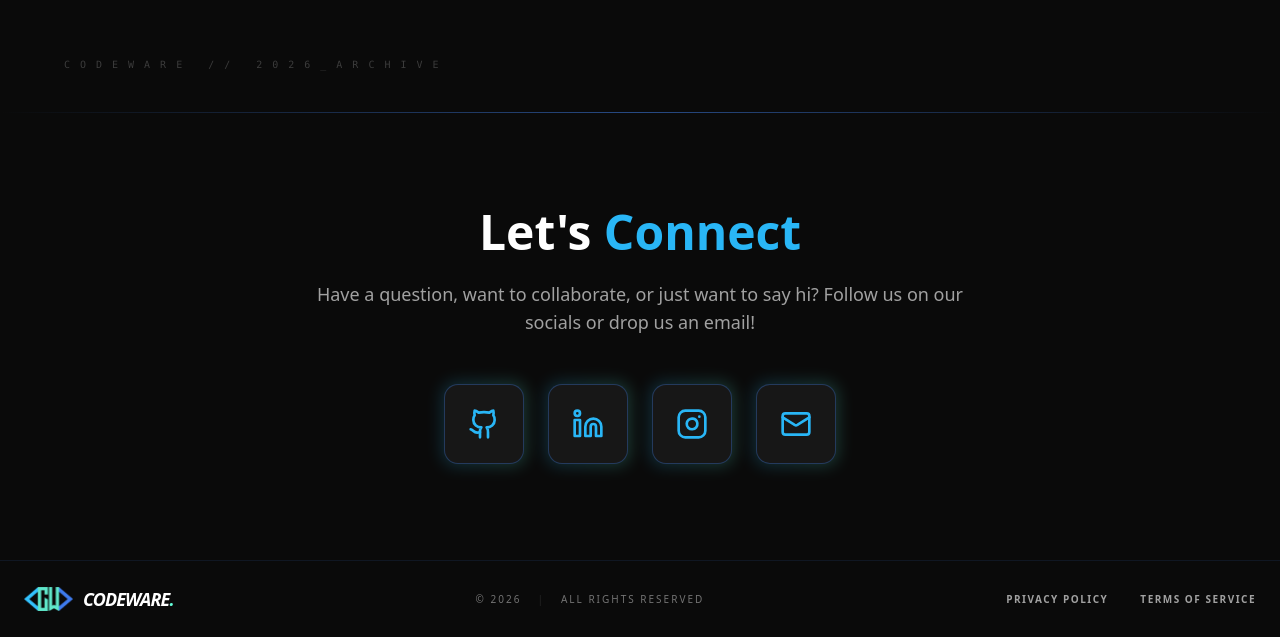
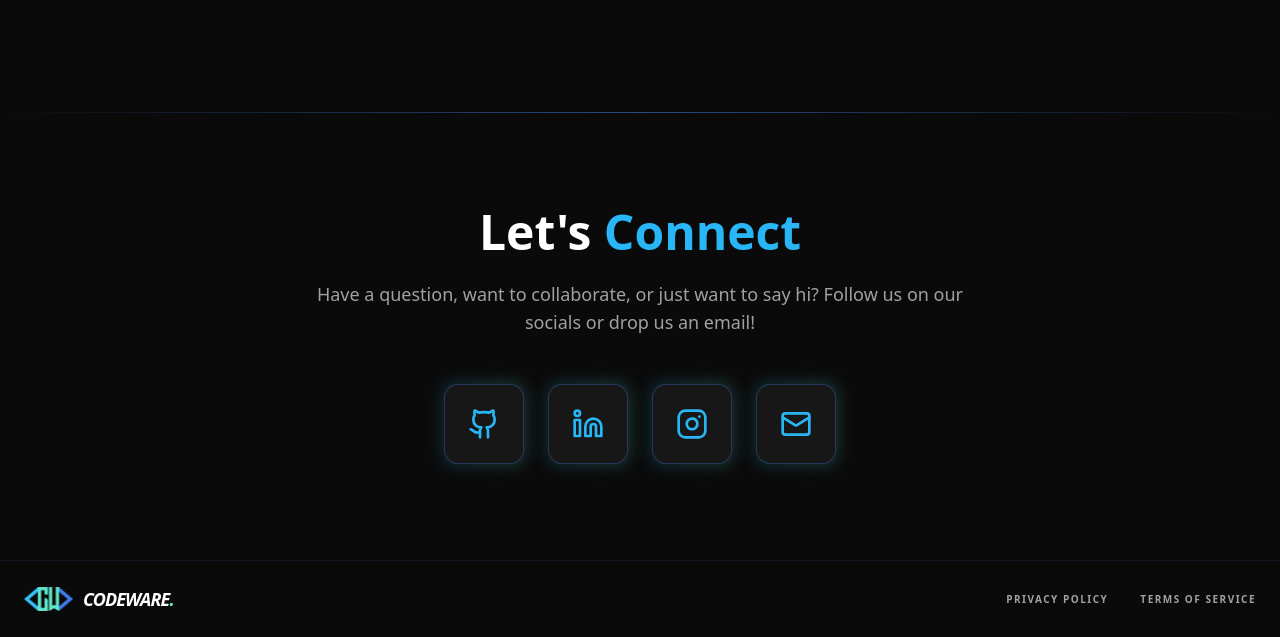
Before and after one commit to codewareofficial/OfficialWebsite, a React (Vite) app: page /events in a window 1280 px wide. Shown: the part 688-1325 px from the top of the page. Built offline with nearby package versions, Linux system fonts and the light colour scheme.

Commit message:
ready to deploy

```diff
--- a/src/components/Footer.jsx
+++ b/src/components/Footer.jsx
@@ -6,7 +6,7 @@ const Footer = () => {
       <div className="max-w-7xl mx-auto px-6">
         <div className="flex flex-col md:flex-row items-center justify-between gap-6">
 
-          {/* Left: Brand Identity (Slightly smaller for professional look) */}
+          {/* Left: Brand Identity */}
           <Link to="/" className="flex items-center group">
             <img src="/images/logo.png" alt="Logo" className="h-6 w-auto mr-2.5" />
             <span className="text-lg font-black italic tracking-tighter uppercase">
@@ -14,14 +14,9 @@ const Footer = () => {
             </span>
           </Link>
 
-          {/* Center: The Core "Legal & Brand" Info */}
-          <div className="flex items-center gap-4 text-neutral-500 text-[10px] uppercase tracking-[0.2em] font-medium">
-            <span>© {new Date().getFullYear()}</span>
-            <span className="hidden md:inline text-neutral-800">|</span>
-            <span className="whitespace-nowrap">All Rights Reserved</span>
-          </div>
+          {/* Center: Empty (Removed the 2026 text that was clashing) */}
 
-          {/* Right: Full Professional Legal Links */}
+          {/* Right: Professional Legal Links */}
           <div className="flex gap-8 text-[10px] uppercase tracking-[0.15em] font-bold text-neutral-400">
             <Link to="/privacy" className="hover:text-[#64FFDA] transition-colors whitespace-nowrap">
               Privacy Policy
--- a/src/pages/Connect.jsx
+++ b/src/pages/Connect.jsx
@@ -6,7 +6,7 @@ const Connect = () => {
     {
       name: "GitHub",
       icon: <Github size={32} />,
-      link: "https://github.com/codeware-official", // Replace with actual link
+      link: "https://github.com/your-org", // Replace with actual link
       color: "hover:text-white",
     },
     {
--- a/src/pages/Events.jsx
+++ b/src/pages/Events.jsx
@@ -62,7 +62,7 @@ const Events = () => {
       {/* Footer System Status */}
       <footer className="fixed bottom-10 left-6 md:left-16 opacity-20 hidden md:block">
         <div className="text-[10px] font-mono text-white uppercase tracking-[1em]">
-          Codeware // 2026_Archive
+
         </div>
       </footer>
     </div>
```
